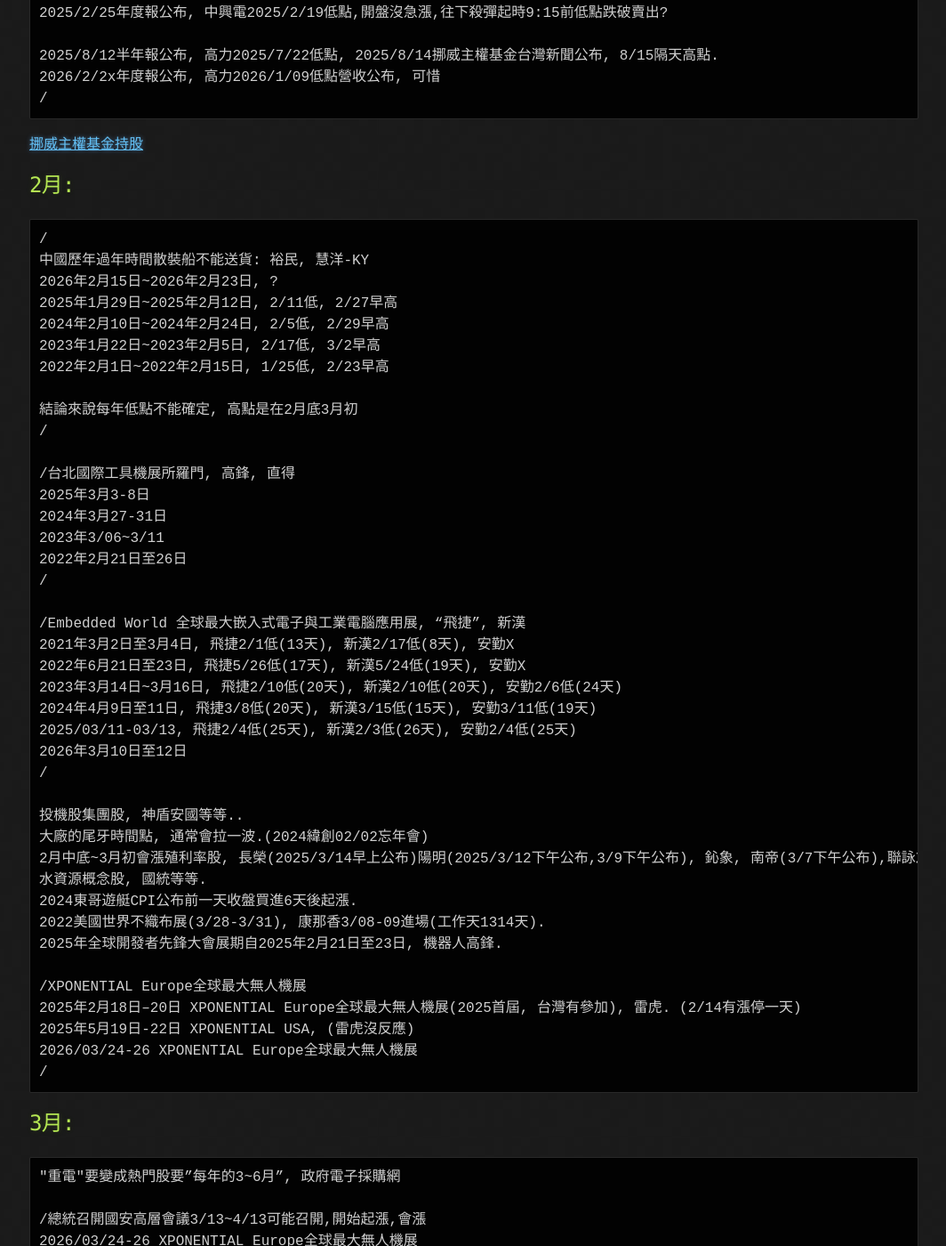
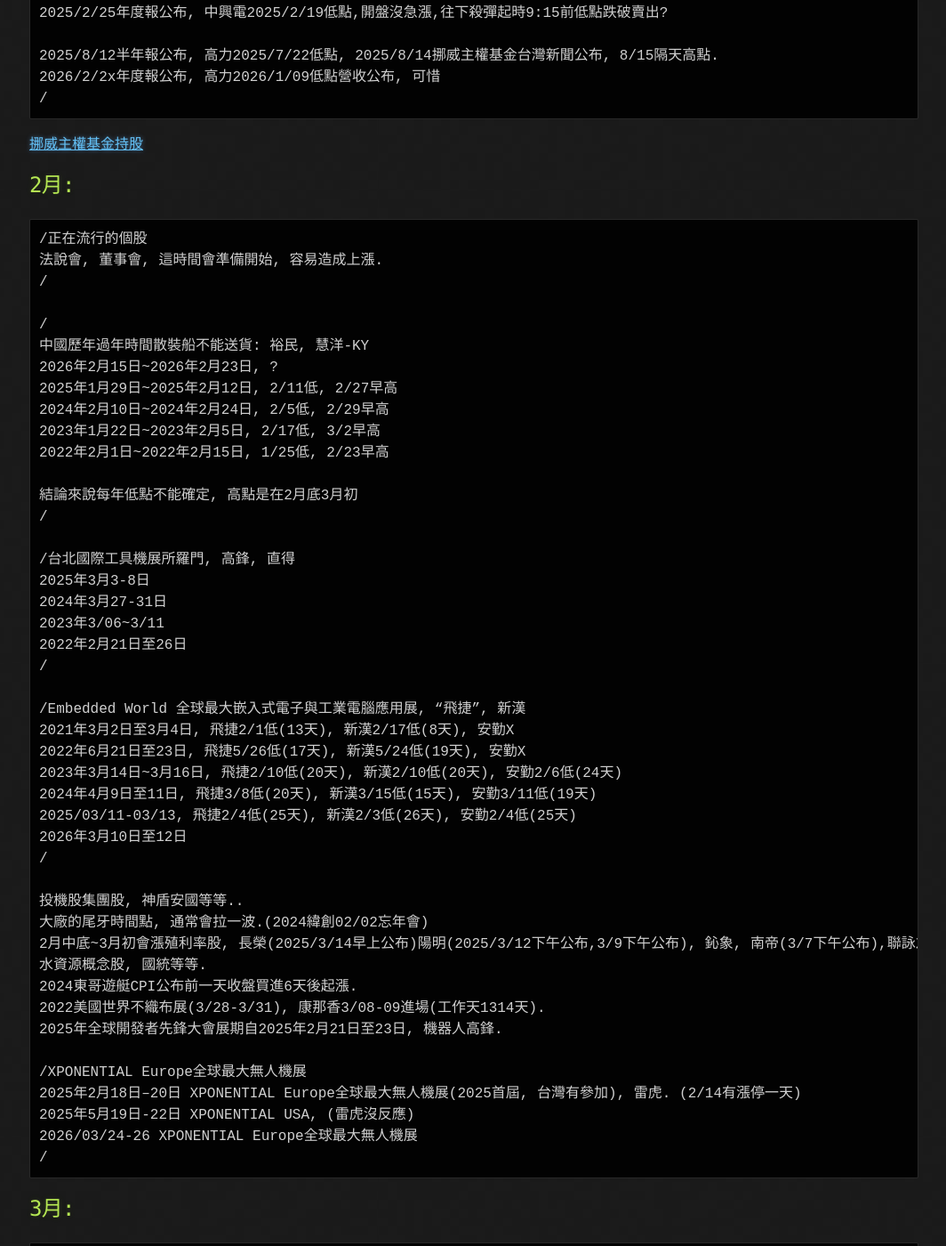
Before and after one commit to lepg5487/Stock_God, a Jekyll site: the page built from experience.md, in a window 1280 px wide and 1400 px high, scrolled down 8831 px. Shown: the whole window at 89% size, without its empty margins (107-1171 px from the left). Built offline with Jekyll 4.4.1, drawn with Linux system fonts in a browser that asks for light colours; our own code applies the rules of GitHub Pages for plain Markdown files.

Commit message:
Update experience.md

````diff
--- a/experience.md
+++ b/experience.md
@@ -355,6 +355,10 @@
 
 ## 2月:
 ```
+/正在流行的個股
+法說會, 董事會, 這時間會準備開始, 容易造成上漲.
+/
+
 /
 中國歷年過年時間散裝船不能送貨: 裕民, 慧洋-KY
 2026年2月15日~2026年2月23日, ?
````
